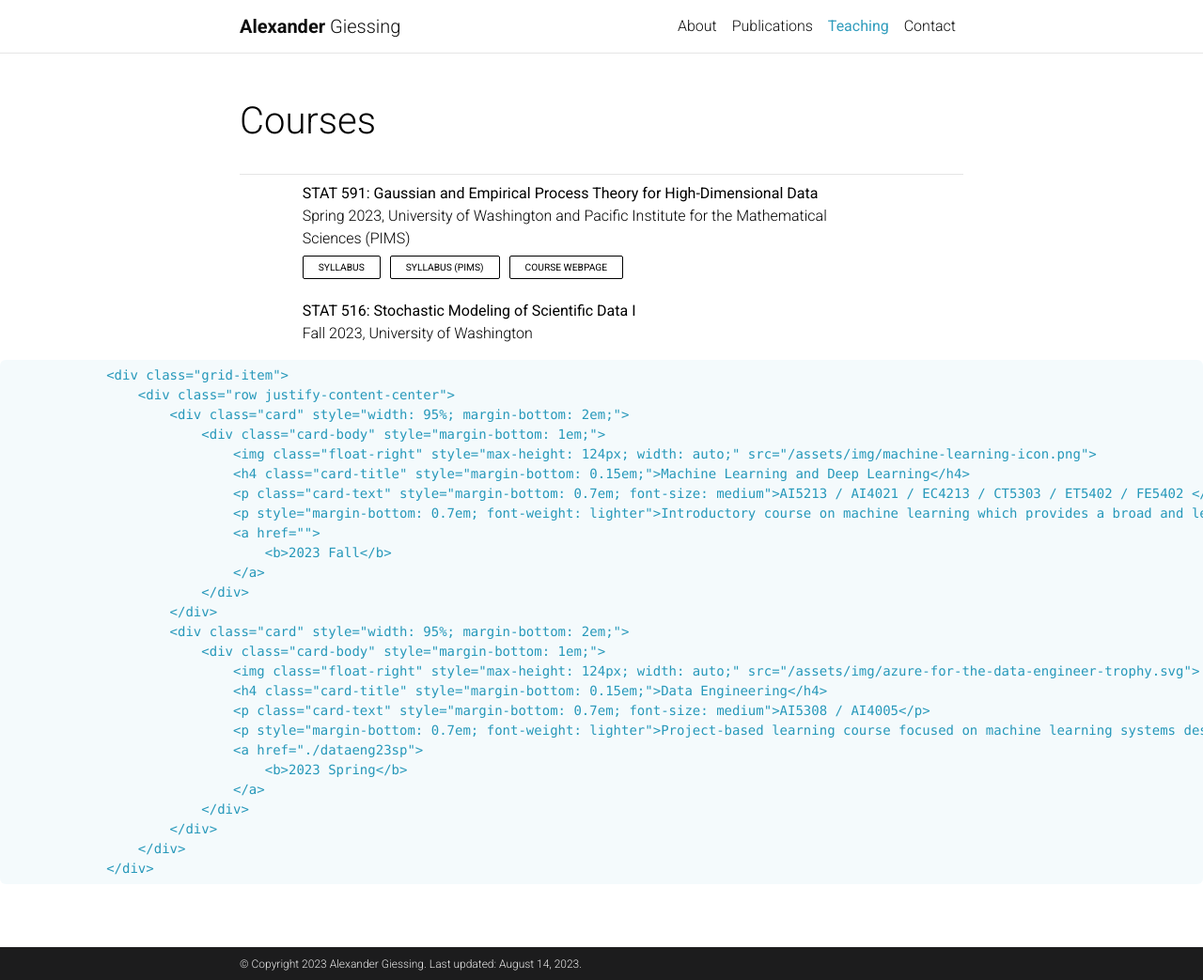
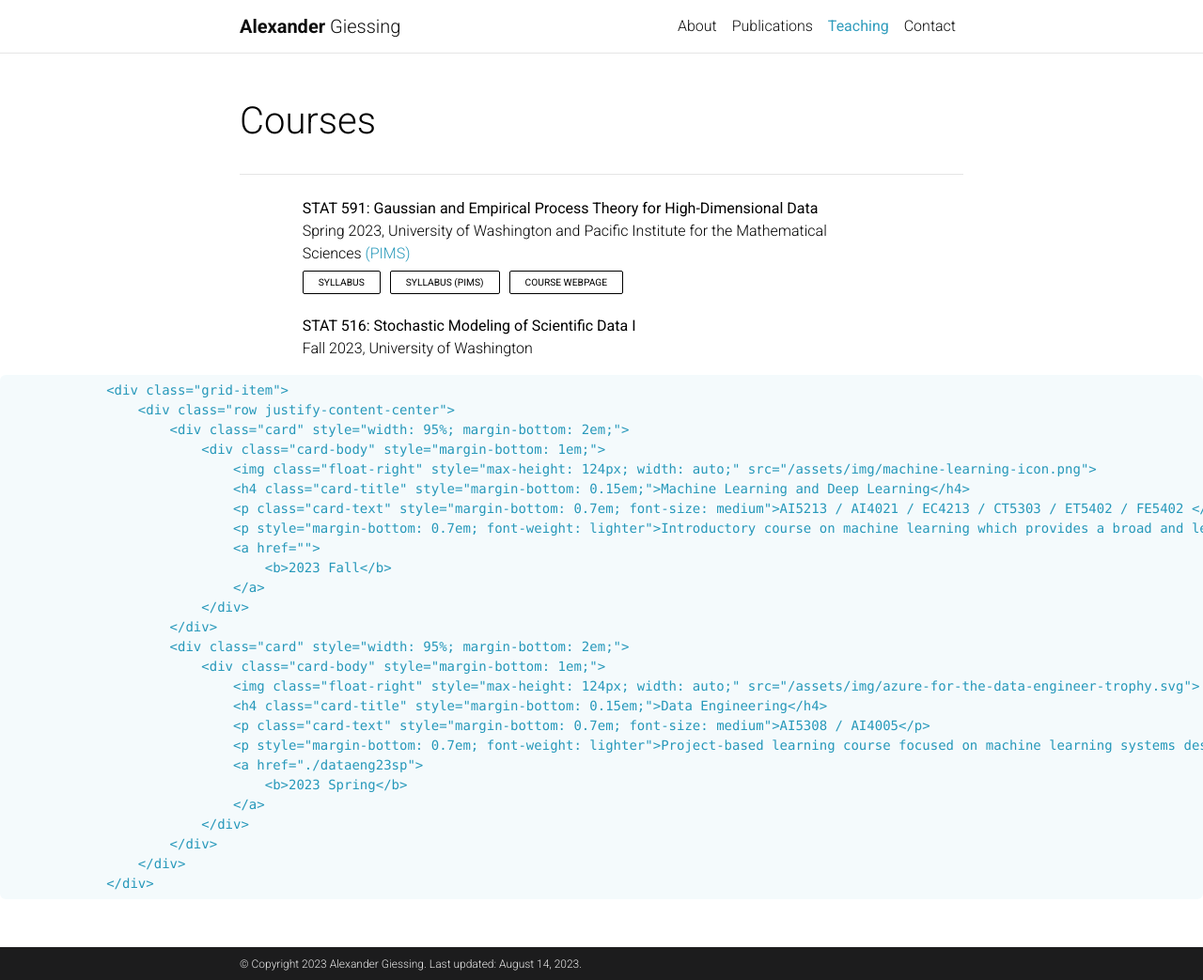
Before and after one commit to agiessing/agiessing.github.io, a Jekyll site: the page built from _pages/teaching.md, in a window 1280 px wide and 1043 px high. Shown: the whole window at 94% size. Built offline with Jekyll 4.4.1, drawn with Linux system fonts in a browser that asks for light colours; comment, search, counter and statistics services are not loaded; a style sheet for code colours, icons or effects is not loaded.

Commit message:
Update _base.scss

```diff
--- a/_sass/_base.scss
+++ b/_sass/_base.scss
@@ -1071,7 +1071,7 @@
     border-top: 1px solid var(--global-divider-color);
     padding-top: 1rem;
     margin-top: 2rem;
-    margin-bottom: -0.5rem; //-2rem;
+    margin-bottom: 0.5rem; //-2rem;
     text-align: right;
   }
 
@@ -1095,11 +1095,13 @@
 
       .offered {
         a {
-          color: inherit;  //border-bottom: 1px dashed var(--global-theme-color);
+          color: var(--global-theme-color);
+          //border-bottom: 1px dashed var(--global-theme-color);
 
           &:hover {
             border-bottom-style: solid;
-            text-decoration: none;
+            //text-decoration: none;
+            text-decoration: underline;
           }
         }
 
```
